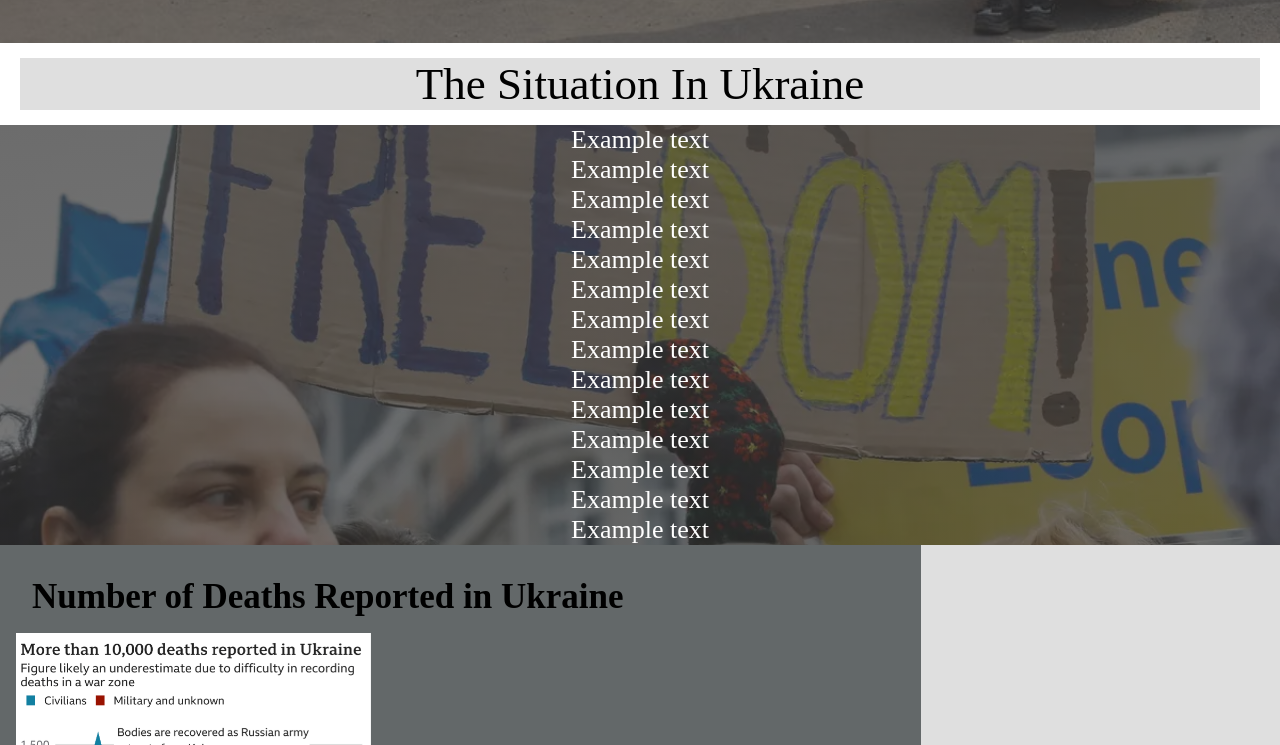
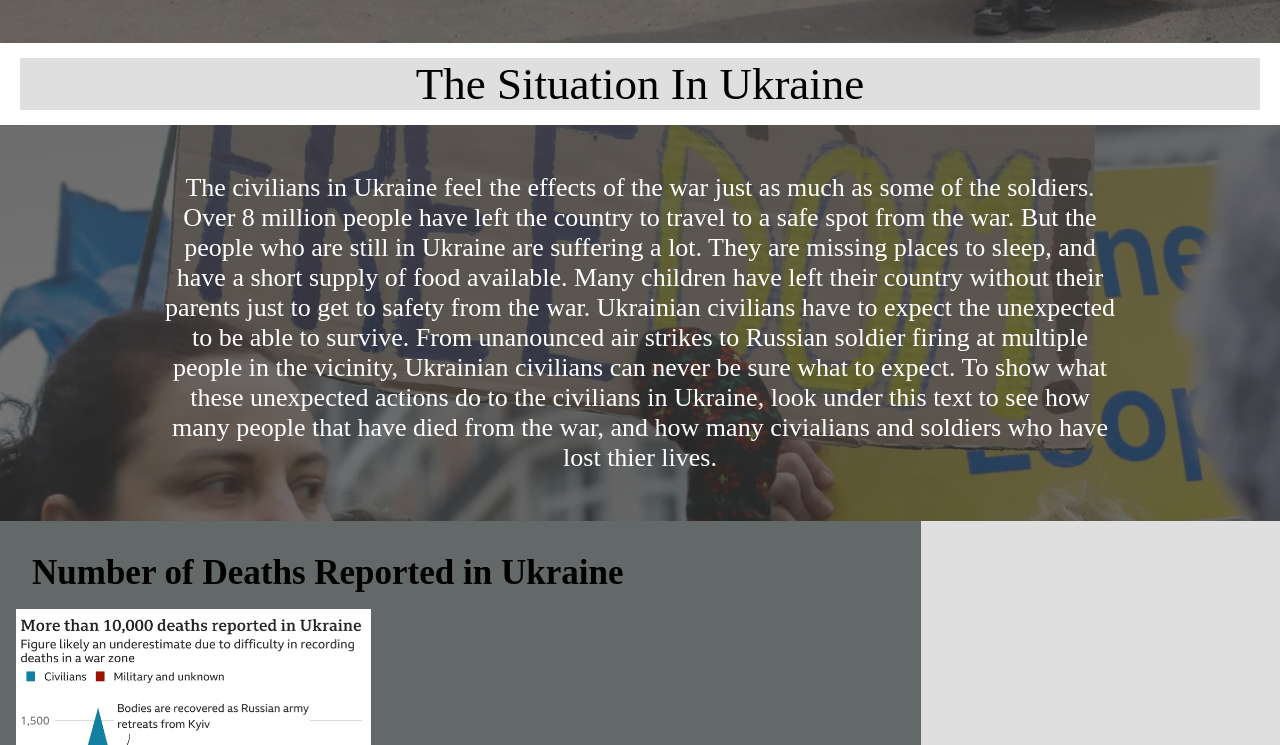
Before and after one commit to sivivi/ukraine-website, a plain HTML site: page index.html in a window 1280 px wide. Shown: the part 757-1502 px from the top of the page. Drawn offline with Linux system fonts and the light colour scheme.

Commit message:
Add files via upload

```diff
--- a/index.html
+++ b/index.html
@@ -30,7 +30,7 @@
         <section class="information">
             <div class="information-text">
             <h1 id="information">The Situation In Ukraine</h1>
-            <p>Example text<br>Example text<br>Example text<br>Example text<br>Example text<br>Example text<br>Example text<br>Example text<br>Example text<br>Example text<br>Example text<br>Example text<br>Example text<br>Example text<br></p>
+            <p>The civilians in Ukraine feel the effects of the war just as much as some of the soldiers. Over 8 million people have left the country to travel to a safe spot from the war. But the people who are still in Ukraine are suffering a lot. They are missing places to sleep, and have a short supply of food available. Many children have left their country without their parents just to get to safety from the war. Ukrainian civilians have to expect the unexpected to be able to survive. From unanounced air strikes to Russian soldier firing at multiple people in the vicinity, Ukrainian civilians can never be sure what to expect. To show what these unexpected actions do to the civilians in Ukraine, look under this text to see how many people that have died from the war, and how many civialians and soldiers who have lost thier lives.</p>
             </div>
 
         </section>
--- a/style.css
+++ b/style.css
@@ -103,11 +103,14 @@ nav img{
     background-size: cover;
 }
 .information-text p{
+    display: flex;
+    padding: 3rem 10rem;
     font-size: 36px;
     font-weight: 100;
-    color: #fff;
+    font-family: 'Times New Roman', Times, serif;
+    color: rgb(253, 253, 253);
     text-align: center;
-    background-image: linear-gradient(rgba(63, 63, 63, 0.747),rgba(54, 54, 54, 0.651)),url(images/5338.webp);
+    background-image: linear-gradient(rgba(63, 63, 63, 0.747),rgba(20, 20, 20, 0.651));
     background-position: center;
     background-size: cover;
 }
```
